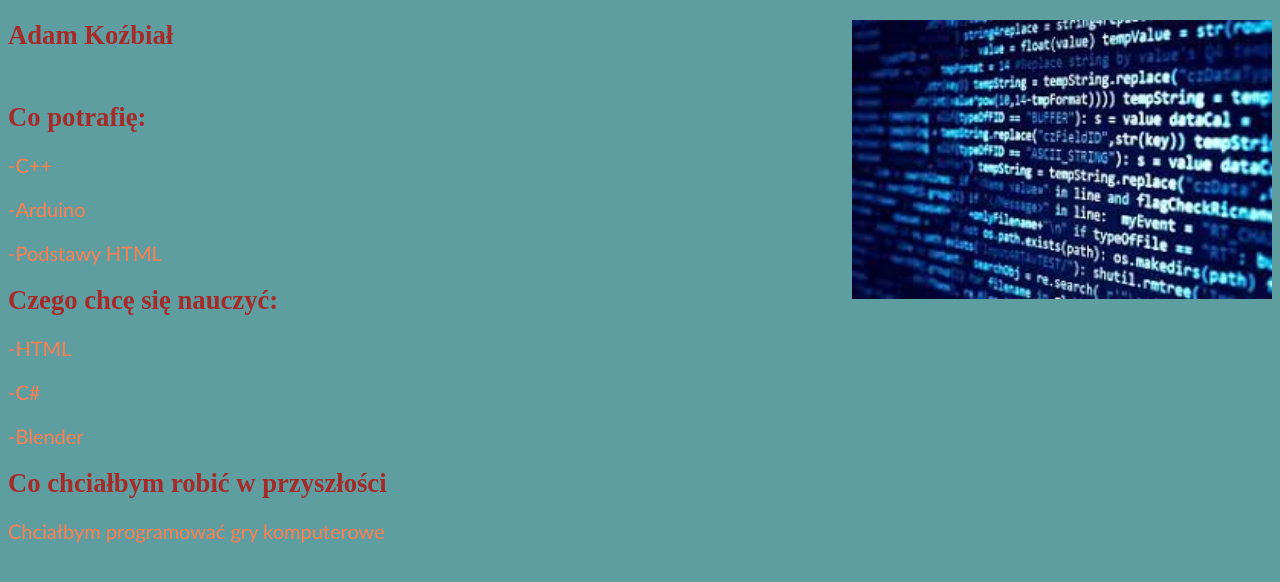
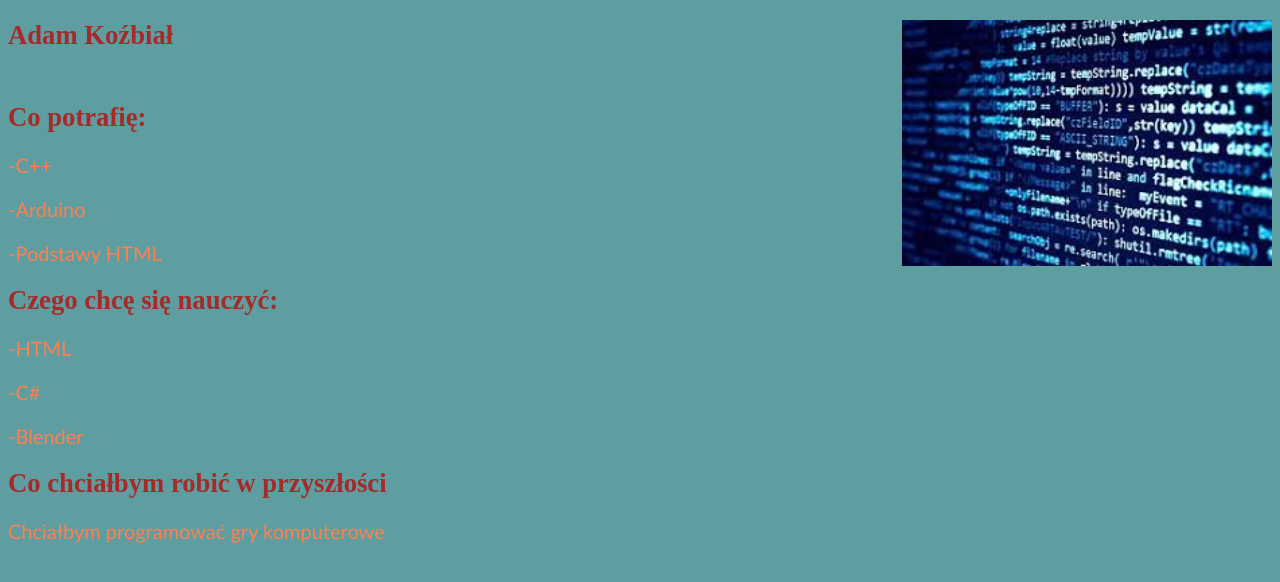
Before and after one commit to iksiorPL/iksiorPL.github.io, a plain HTML site: page index.html in a window 1280 px wide. Drawn offline with Linux system fonts and the light colour scheme.

Commit message:
Update index.html

```diff
--- a/index.html
+++ b/index.html
@@ -8,7 +8,7 @@
     <title>Document</title>
 </head>
 <body>
-        <p><img src="pobrane (1).jfif" alt="Kod." width="420" align="right"></p>
+        <p><img src="pobrane (1).jfif" alt="Kod." width="370" align="right"></p>
     <p><b>Adam Koźbiał</b></p>
 
 
```
